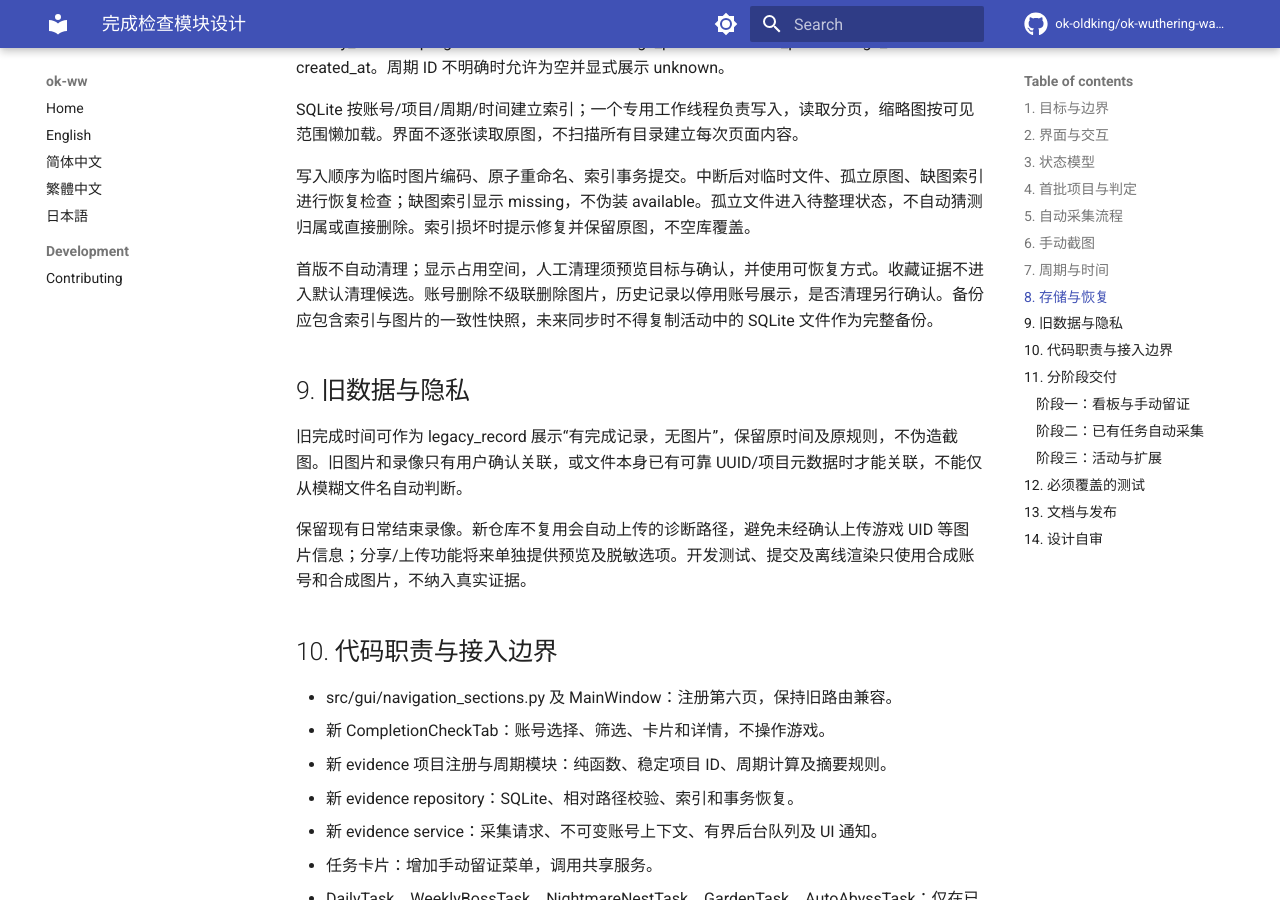
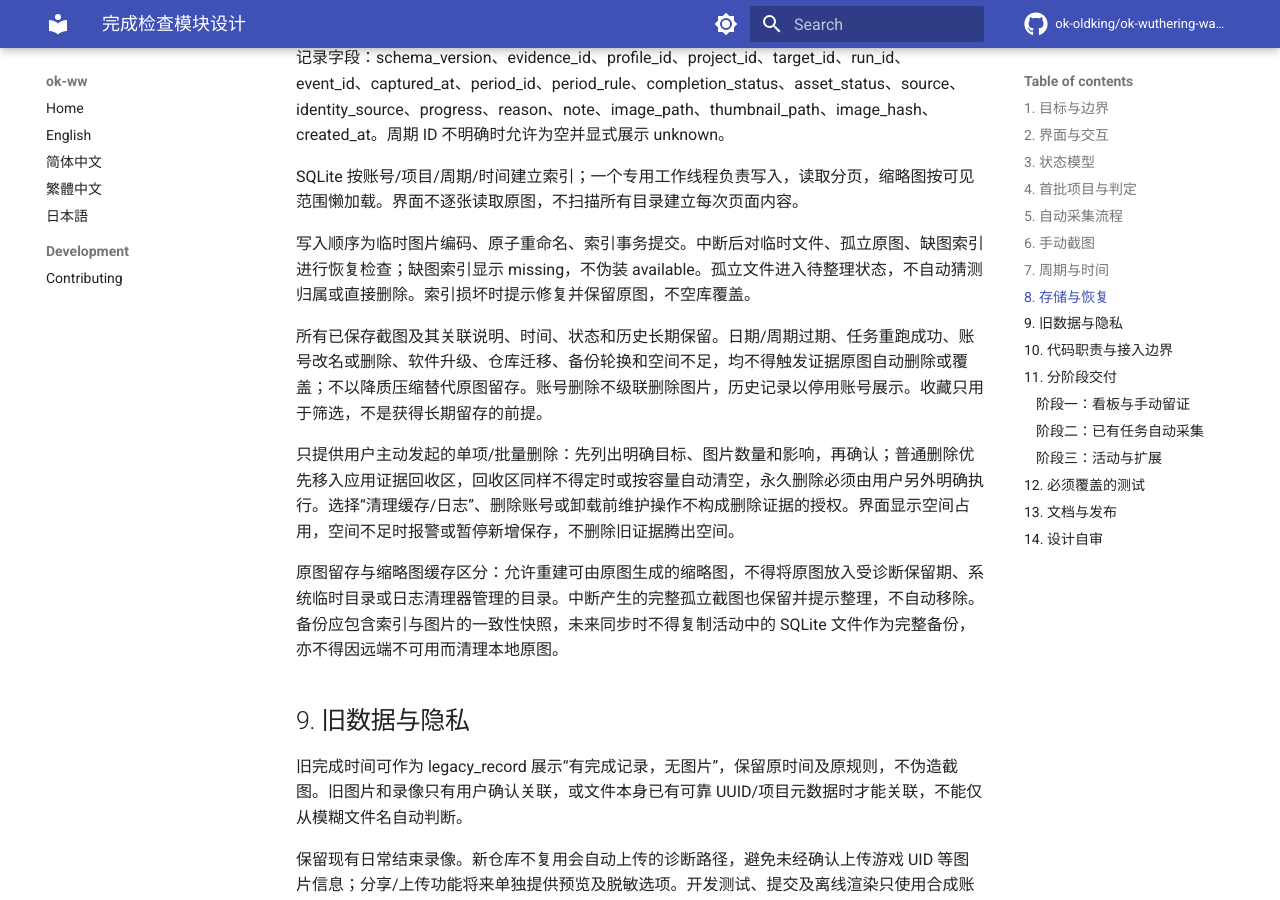
Before and after one commit to xihuojun2020-tech/okww-custom, an MkDocs documentation site: the page built from docs/superpowers/specs/2026-09-10-completion-evidence-design.md, in a window 1280 px wide and 900 px high, scrolled down 3807 px. Built offline with MkDocs 1.6.1 and Material for MkDocs 9.7.7, drawn with Linux system fonts in a browser that asks for light colours; comment, search, counter and statistics services are not loaded; some of the changed text lies outside the part shown.

Commit message:
docs: require permanent retention of completion screenshots

```diff
--- a/docs/superpowers/specs/2026-09-10-completion-evidence-design.md
+++ b/docs/superpowers/specs/2026-09-10-completion-evidence-design.md
@@ -7,6 +7,8 @@
 新增与“任务、账号、自动辅助”同级的“完成检查”，按账号展示各项目的完成状态、图片、时间、来源和历史。用户所称“人物”在首版指账号，不是队伍中的游戏角色。
 
 本模块是证据看板，不是新的自动任务调度器。查看账号不会切换游戏账号；手动确认不会修改 DailyTask、MultiAccountDailyTask 或周本的完成记录。图片、运行时长和正常退出本身均不能证明任务完成。
+
+用户追加确认的硬性规则：所有已保存证据截图长期留存，只有用户明确手动删除才可移除。此规则不是首版临时默认值；不得引入按天数、数量、容量或周期自动删除截图的策略。
 
 首版本地可用，不依赖 NAS，不自动上传截图、不自动删除历史，不修改已有账号顺序、UUID、配置键及日常跨日逻辑。沿用现有浅色主题、中文界面、账号组合名称和公共控件，不引入 Web 页面或独立数据库服务。
 
@@ -97,7 +99,11 @@ SQLite 按账号/项目/周期/时间建立索引；一个专用工作线程负
 
 写入顺序为临时图片编码、原子重命名、索引事务提交。中断后对临时文件、孤立原图、缺图索引进行恢复检查；缺图索引显示 missing，不伪装 available。孤立文件进入待整理状态，不自动猜测归属或直接删除。索引损坏时提示修复并保留原图，不空库覆盖。
 
-首版不自动清理；显示占用空间，人工清理须预览目标与确认，并使用可恢复方式。收藏证据不进入默认清理候选。账号删除不级联删除图片，历史记录以停用账号展示，是否清理另行确认。备份应包含索引与图片的一致性快照，未来同步时不得复制活动中的 SQLite 文件作为完整备份。
+所有已保存截图及其关联说明、时间、状态和历史长期保留。日期/周期过期、任务重跑成功、账号改名或删除、软件升级、仓库迁移、备份轮换和空间不足，均不得触发证据原图自动删除或覆盖；不以降质压缩替代原图留存。账号删除不级联删除图片，历史记录以停用账号展示。收藏只用于筛选，不是获得长期留存的前提。
+
+只提供用户主动发起的单项/批量删除：先列出明确目标、图片数量和影响，再确认；普通删除优先移入应用证据回收区，回收区同样不得定时或按容量自动清空，永久删除必须由用户另外明确执行。选择“清理缓存/日志”、删除账号或卸载前维护操作不构成删除证据的授权。界面显示空间占用，空间不足时报警或暂停新增保存，不删除旧证据腾出空间。
+
+原图留存与缩略图缓存区分：允许重建可由原图生成的缩略图，不得将原图放入受诊断保留期、系统临时目录或日志清理器管理的目录。中断产生的完整孤立截图也保留并提示整理，不自动移除。备份应包含索引与图片的一致性快照，未来同步时不得复制活动中的 SQLite 文件作为完整备份，亦不得因远端不可用而清理本地原图。
 
 ## 9. 旧数据与隐私
 
@@ -148,6 +154,7 @@ SQLite 按账号/项目/周期/时间建立索引；一个专用工作线程负
 8. 队列满、重复事件、分页懒加载、退出时有界收尾，不能让主界面因图片编码卡顿。
 9. 各自动采集点的结果图夹具和多账号失败补跑，保留原奖励/体力记录。
 10. 本地仓库与诊断上传隔离，测试不读取或提交真实账号证据。
+11. 长期留存：模拟时间推进、容量阈值、账号删除、任务重跑、软件升级及通用日志清理，证据原图和历史记录均不删除、不覆盖；空间不足只报错或暂停新保存。删除必须有显式目标与用户确认，回收区不自动清空。
 
 ## 13. 文档与发布
 
@@ -158,5 +165,5 @@ SQLite 按账号/项目/周期/时间建立索引；一个专用工作线程负
 - 已区分完成状态、图片状态、来源与周期，手动截图不自动成为已完成。
 - 已明确 UUID 在采集时绑定，异步保存及页面选择不得改变归属。
 - 已明确当前未具备自动成功识别的活动保持手动，不以按键或任务返回替代证据。
-- 已规定本地优先、无自动上传/清理、不会反向控制生产任务断点。
+- 已规定本地优先、无自动上传、证据截图长期留存且只能手动删除，不会反向控制生产任务断点。
 - 已区分聊天批准的设计范围与尚待审阅的本文；本次不修改运行代码。
```
